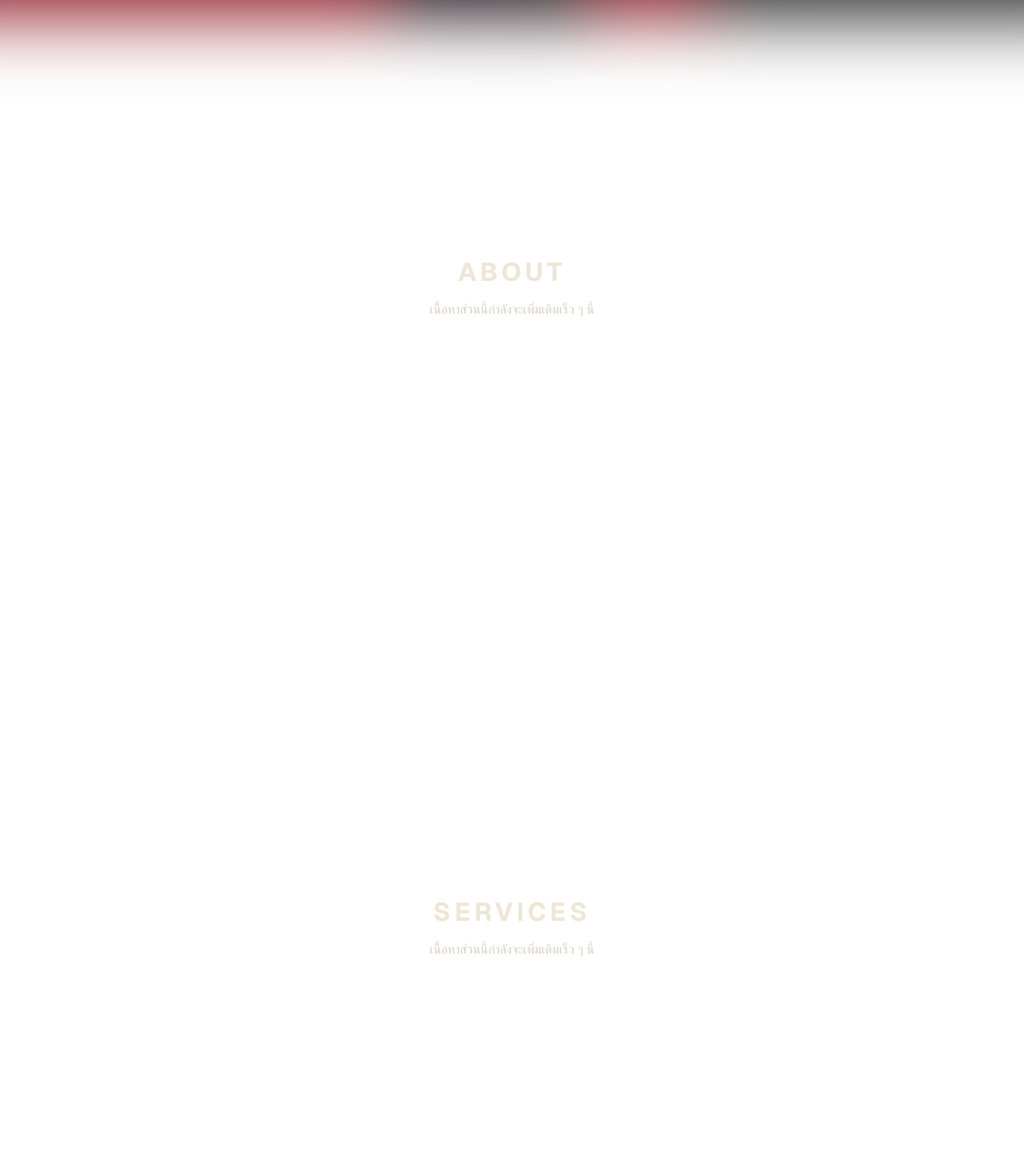
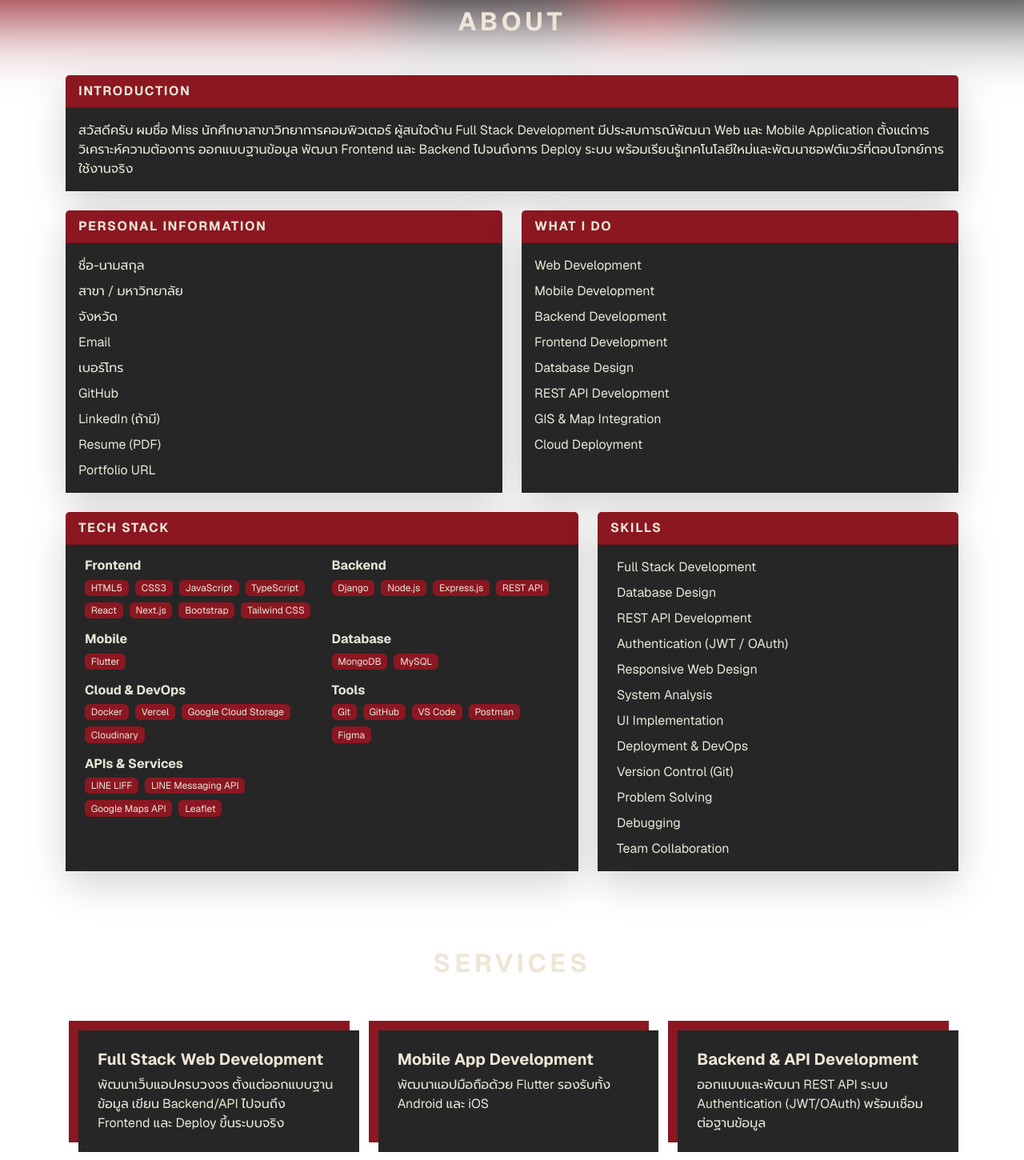
Before and after one commit to SSmikey/portfolio, a Next.js app: page / in a window 1280 px wide. Shown: the part 840-2290 px from the top of the page at 80% size. Built offline with nearby package versions, Linux system fonts and the light colour scheme.

Commit message:
add card services

```diff
--- a/src/app/globals.css
+++ b/src/app/globals.css
@@ -39,7 +39,7 @@ body {
   flex-direction: column;
   color: var(--foreground);
   background: var(--background);
-  font-family: var(--font-geist-sans), Arial, Helvetica, sans-serif;
+  font-family: var(--font-geist-sans), var(--font-thai), Arial, Helvetica, sans-serif;
   -webkit-font-smoothing: antialiased;
   -moz-osx-font-smoothing: grayscale;
 }
--- a/src/app/layout.tsx
+++ b/src/app/layout.tsx
@@ -1,5 +1,5 @@
 import type { Metadata } from "next";
-import { Geist, Geist_Mono } from "next/font/google";
+import { Geist, Geist_Mono, Prompt } from "next/font/google";
 import "bootstrap/dist/css/bootstrap.min.css";
 import "./globals.css";
 import BootstrapClient from "./BootstrapClient";
@@ -14,6 +14,12 @@ const geistMono = Geist_Mono({
   subsets: ["latin"],
 });
 
+const prompt = Prompt({
+  variable: "--font-thai",
+  subsets: ["thai", "latin"],
+  weight: ["400", "500", "600", "700"],
+});
+
 export const metadata: Metadata = {
   title: "Sittichai Sangnon | Portfolio",
   description: "Programmer portfolio landing page for Sittichai Sangnon",
@@ -25,7 +31,7 @@ export default function RootLayout({
   children: React.ReactNode;
 }>) {
   return (
-    <html lang="en" className={`${geistSans.variable} ${geistMono.variable}`}>
+    <html lang="en" className={`${geistSans.variable} ${geistMono.variable} ${prompt.variable}`}>
       <body>
         {children}
         <BootstrapClient />
--- a/src/app/page.tsx
+++ b/src/app/page.tsx
@@ -21,6 +21,158 @@ function PlaceholderSection({ id, title }: { id: string; title: string }) {
     </section>
   );
 }
+
+function AboutCard({
+  title,
+  children,
+}: {
+  title: string;
+  children: React.ReactNode;
+}) {
+  return (
+    <div className="card border-0 shadow-lg h-100">
+      <div
+        className="card-header fw-bold text-uppercase"
+        style={{ backgroundColor: "#8b1721", color: "#e7e7d8", letterSpacing: "0.1em" }}
+      >
+        {title}
+      </div>
+      <div className="card-body" style={{ backgroundColor: "#262626", color: "#e7e7d8" }}>
+        {children}
+      </div>
+    </div>
+  );
+}
+
+function TechBadge({ label }: { label: string }) {
+  return (
+    <span
+      className="badge fw-normal"
+      style={{ backgroundColor: "#8b1721", color: "#e7e7d8" }}
+    >
+      {label}
+    </span>
+  );
+}
+
+function ServiceCard({
+  title,
+  description,
+}: {
+  title: string;
+  description: string;
+}) {
+  return (
+    <div
+      className="h-100 p-4"
+      style={{
+        backgroundColor: "#262626",
+        boxShadow: "-12px -12px 0 0 #8b1721",
+      }}
+    >
+      <h5 className="fw-bold mb-2" style={{ color: "#eee6d6" }}>
+        {title}
+      </h5>
+      <p className="mb-0" style={{ color: "#e7e7d8" }}>
+        {description}
+      </p>
+    </div>
+  );
+}
+
+function TechGroup({ name, items }: { name: string; items: string[] }) {
+  return (
+    <div className="col-6">
+      <h6 className="fw-bold mb-2" style={{ color: "#e7e7d8" }}>
+        {name}
+      </h6>
+      <div className="d-flex flex-wrap gap-2">
+        {items.map((item) => (
+          <TechBadge key={item} label={item} />
+        ))}
+      </div>
+    </div>
+  );
+}
+
+const PERSONAL_INFO = [
+  "ชื่อ-นามสกุล",
+  "สาขา / มหาวิทยาลัย",
+  "จังหวัด",
+  "Email",
+  "เบอร์โทร",
+  "GitHub",
+  "LinkedIn (ถ้ามี)",
+  "Resume (PDF)",
+  "Portfolio URL",
+];
+
+const WHAT_I_DO = [
+  "Web Development",
+  "Mobile Development",
+  "Backend Development",
+  "Frontend Development",
+  "Database Design",
+  "REST API Development",
+  "GIS & Map Integration",
+  "Cloud Deployment",
+];
+
+const TECH_STACK = [
+  { name: "Frontend", items: ["HTML5", "CSS3", "JavaScript", "TypeScript", "React", "Next.js", "Bootstrap", "Tailwind CSS"] },
+  { name: "Backend", items: ["Django", "Node.js", "Express.js", "REST API"] },
+  { name: "Mobile", items: ["Flutter"] },
+  { name: "Database", items: ["MongoDB", "MySQL"] },
+  { name: "Cloud & DevOps", items: ["Docker", "Vercel", "Google Cloud Storage", "Cloudinary"] },
+  { name: "Tools", items: ["Git", "GitHub", "VS Code", "Postman", "Figma"] },
+  { name: "APIs & Services", items: ["LINE LIFF", "LINE Messaging API", "Google Maps API", "Leaflet"] },
+];
+
+const SKILLS = [
+  "Full Stack Development",
+  "Database Design",
+  "REST API Development",
+  "Authentication (JWT / OAuth)",
+  "Responsive Web Design",
+  "System Analysis",
+  "UI Implementation",
+  "Deployment & DevOps",
+  "Version Control (Git)",
+  "Problem Solving",
+  "Debugging",
+  "Team Collaboration",
+];
+
+const SERVICES = [
+  {
+    title: "Full Stack Web Development",
+    description:
+      "พัฒนาเว็บแอปครบวงจร ตั้งแต่ออกแบบฐานข้อมูล เขียน Backend/API ไปจนถึง Frontend และ Deploy ขึ้นระบบจริง",
+  },
+  {
+    title: "Mobile App Development",
+    description: "พัฒนาแอปมือถือด้วย Flutter รองรับทั้ง Android และ iOS",
+  },
+  {
+    title: "Backend & API Development",
+    description:
+      "ออกแบบและพัฒนา REST API ระบบ Authentication (JWT/OAuth) พร้อมเชื่อมต่อฐานข้อมูล",
+  },
+  {
+    title: "System Integration",
+    description:
+      "เชื่อมต่อบริการภายนอก เช่น LINE LIFF, LINE Messaging API, Google Maps และระบบ GIS",
+  },
+  {
+    title: "Cloud Deployment & DevOps",
+    description: "Deploy และดูแลระบบด้วย Docker, Vercel, Google Cloud ให้พร้อมใช้งานจริง",
+  },
+];
+
+const INTRODUCTION =
+  "สวัสดีครับ ผมชื่อ Miss นักศึกษาสาขาวิทยาการคอมพิวเตอร์ ผู้สนใจด้าน Full Stack Development " +
+  "มีประสบการณ์พัฒนา Web และ Mobile Application ตั้งแต่การวิเคราะห์ความต้องการ ออกแบบฐานข้อมูล " +
+  "พัฒนา Frontend และ Backend ไปจนถึงการ Deploy ระบบ พร้อมเรียนรู้เทคโนโลยีใหม่และพัฒนาซอฟต์แวร์ที่ตอบโจทย์การใช้งานจริง";
 
 export default function Home() {
   return (
@@ -55,8 +207,78 @@ export default function Home() {
           style={{ backgroundColor: "rgba(10, 6, 6, 0.55)", zIndex: -1 }}
         />
 
-        <PlaceholderSection id="about" title="About" />
-        <PlaceholderSection id="services" title="Services" />
+        <section id="about" className="position-relative container py-5">
+          <h2
+            className="fw-bold text-uppercase text-center mb-5"
+            style={{ color: "#eee6d6", letterSpacing: "0.15em" }}
+          >
+            About
+          </h2>
+
+          <div className="row g-4">
+            <div className="col-12">
+              <AboutCard title="Introduction">
+                <p className="mb-0">{INTRODUCTION}</p>
+              </AboutCard>
+            </div>
+
+            <div className="col-md-6">
+              <AboutCard title="Personal Information">
+                <ul className="list-unstyled d-flex flex-column gap-2 mb-0">
+                  {PERSONAL_INFO.map((item) => (
+                    <li key={item}>{item}</li>
+                  ))}
+                </ul>
+              </AboutCard>
+            </div>
+
+            <div className="col-md-6">
+              <AboutCard title="What I Do">
+                <ul className="list-unstyled d-flex flex-column gap-2 mb-0">
+                  {WHAT_I_DO.map((item) => (
+                    <li key={item}>{item}</li>
+                  ))}
+                </ul>
+              </AboutCard>
+            </div>
+
+            <div className="col-md-7">
+              <AboutCard title="Tech Stack">
+                <div className="row g-3 ps-2">
+                  {TECH_STACK.map((group) => (
+                    <TechGroup key={group.name} name={group.name} items={group.items} />
+                  ))}
+                </div>
+              </AboutCard>
+            </div>
+
+            <div className="col-md-5">
+              <AboutCard title="Skills">
+                <ul className="list-unstyled d-flex flex-column gap-2 mb-0 ps-2">
+                  {SKILLS.map((skill) => (
+                    <li key={skill}>{skill}</li>
+                  ))}
+                </ul>
+              </AboutCard>
+            </div>
+          </div>
+        </section>
+        <section id="services" className="position-relative container py-5">
+          <h2
+            className="fw-bold text-uppercase text-center mb-5"
+            style={{ color: "#eee6d6", letterSpacing: "0.15em" }}
+          >
+            Services
+          </h2>
+
+          <div className="row g-4 pt-3 ps-3">
+            {SERVICES.map((service) => (
+              <div className="col-md-6 col-lg-4" key={service.title}>
+                <ServiceCard title={service.title} description={service.description} />
+              </div>
+            ))}
+          </div>
+        </section>
         <PlaceholderSection id="projects" title="Projects" />
         <PlaceholderSection id="contact" title="Contact" />
       </div>
```
